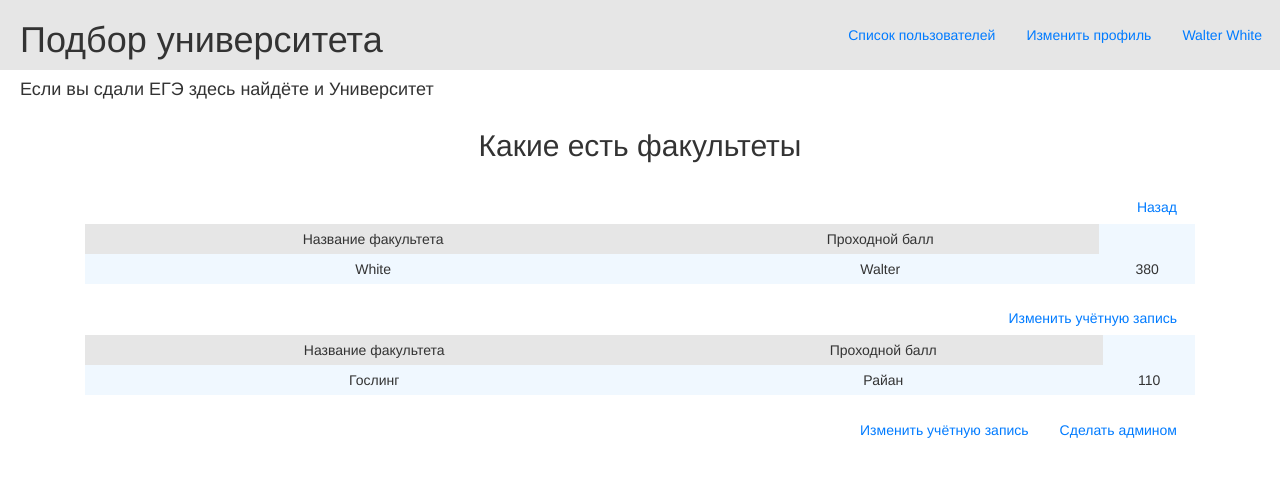
After one commit to Mishgite/Choosing_institute, a Flask app: page /users_list in a window 1280 px wide. The commit adds this page. Shown: the top 477 px of the page. Run offline with Flask 3, Linux system fonts and the light colour scheme; a user stored in the database is signed in; data comes from the database, SQL or seed files in the repository; both versions use the stored data as it was after the commit; some libraries are stand-ins or nearby versions.

Commit message:
какое-то значение админа

```diff
--- a/main.py
+++ b/main.py
@@ -187,8 +187,23 @@ def universities_delete(id: int):
 @app.route('/faculties_classes/<int:id>', methods=['GET', 'POST'])
 @login_required
 def faculties_classes(id):
-    classes = db_sess.query(Classes).filter(Faculties_classes.faculty_id == id, Faculties_classes.class_id == Classes.id)
+    classes = db_sess.query(Classes).filter(Faculties_classes.faculty_id == id,
+                                            Faculties_classes.class_id == Classes.id)
     return render_template('classes.html', title='Журнал факультетов', classe=classes)
+
+
+@app.route('/users_list', methods=['GET', 'POST'])
+@login_required
+def users_list():
+    users = db_sess.query(User).all()
+    return render_template('users.html', title='Журнал факультетов', users=users)
+
+
+@app.route('/change_user/<int:id>', methods=['GET', 'POST'])
+@login_required
+def admin_user(id):
+    pass
+
 
 
 if __name__ == '__main__':
--- a/templates/base.html
+++ b/templates/base.html
@@ -24,11 +24,14 @@
 <div class="first_line">
     <h1 class="first_line_content">Подбор университета</h1>
     {% if current_user.is_authenticated %}
+        <a class="btn btn-outline-primary" href="http://localhost:5000/logout">{{ current_user.surname }} {{ current_user.name }}</a>
         <a class="btn btn-outline-primary" href="http://localhost:5000/user/{{ current_user.id }}">Изменить профиль</a>
-        <a class="btn btn-outline-primary" href="http://localhost:5000/logout">{{ current_user.surname }} {{ current_user.name }}</a>
     {% else %}
         <a class="btn btn-outline-primary" href="http://localhost:5000/register">Зарегестрироваться</a>
         <a class="btn btn-outline-primary" href="http://localhost:5000/login">Войти</a>
+    {% endif %}
+    {% if current_user.type == 1 %}
+    <a class="btn btn-outline-primary" href="http://localhost:5000/users_list">Список пользователей</a>
     {% endif %}
 </div>
 <h4>Если вы сдали ЕГЭ здесь найдёте и Университет</h4>
--- /dev/null
+++ b/templates/users.html
@@ -0,0 +1,23 @@
+{% extends 'base.html' %}
+
+{% block content %}
+    <h2 align="center">Какие есть факультеты</h2>
+    <a class="btn btn-outline-primary" href="http://localhost:5000/">Назад</a>
+    {% for user in users %}
+        <table class="tbl">
+            <tr class="mn">
+                <td>Название факультета</td>
+                <td>Проходной балл</td>
+            </tr>
+            <tr>
+                <td>{{ user.name }}</td>
+                <td>{{ user.surname }}</td>
+                <td>{{ user.min_ege_score }}</td>
+            </tr>
+        </table>
+    {% if user.type == 2 %}
+    <a class="btn btn-outline-primary" href="http://localhost:5000/admin_user/{{ user.id }}">Сделать админом</a>
+    {% endif %}
+    <a class="btn btn-outline-primary" href="http://localhost:5000/user/{{ user.id }}">Изменить учётную запись</a>
+    {% endfor %}
+{% endblock %}
```
Also changed, not shown: db/universities.db.
